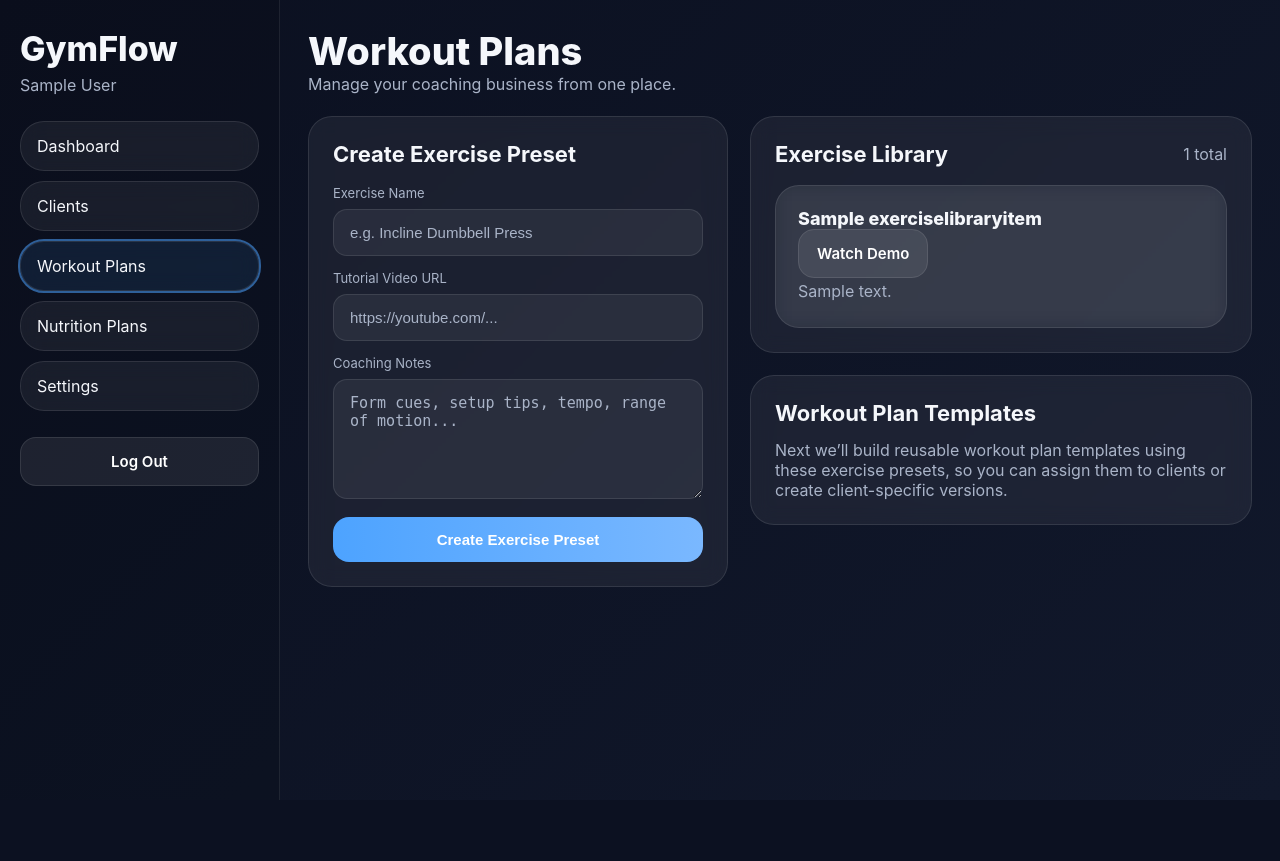
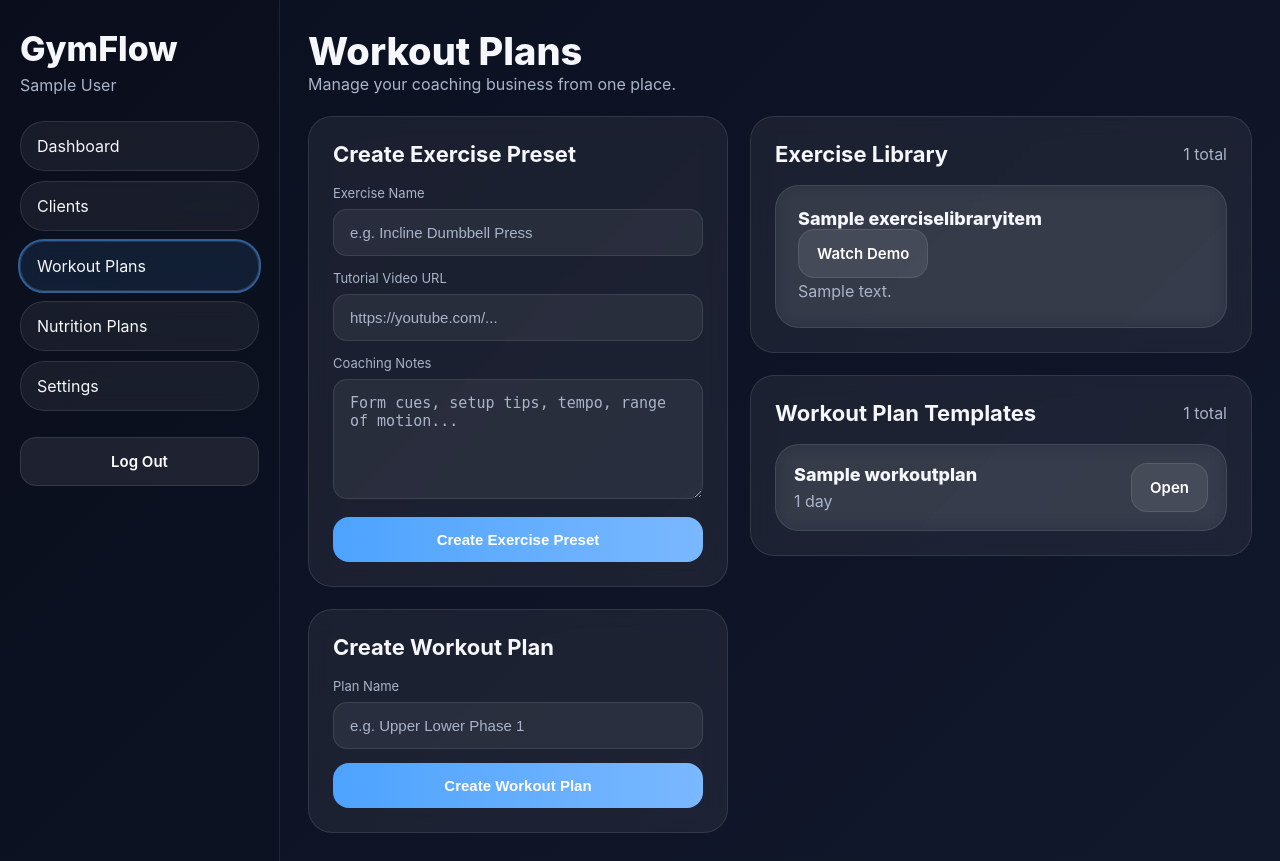
Before and after one commit to Deen-Codes/gymflow-backend, a Django app: page /dashboard/workout-plans/ in a window 1280 px wide. Before the commit the page ends 800 px from the top, so only its background shows below. Run offline with Django 4.2, Linux system fonts and the light colour scheme; a user stored in the database is signed in; tables that the repository leaves empty hold one stand-in row (values such as "Sample post").

Commit message:
Add workout plan builder

```diff
--- a/apps/users/dashboard_views.py
+++ b/apps/users/dashboard_views.py
@@ -8,10 +8,19 @@ from .forms import (
     CreateClientForm,
     AssignWorkoutPlanForm,
     CreateExerciseLibraryItemForm,
+    CreateWorkoutPlanForm,
+    CreateWorkoutDayForm,
+    AddExerciseToDayForm,
 )
 from .models import User
 from .serializers import ClientCreateSerializer, AssignWorkoutPlanSerializer
-from apps.workouts.models import WorkoutPlan, ExerciseLibraryItem
+from apps.workouts.models import (
+    WorkoutPlan,
+    WorkoutDay,
+    Exercise,
+    ExerciseSetTarget,
+    ExerciseLibraryItem,
+)
 
 
 def landing_page(request):
@@ -85,6 +94,7 @@ def _dashboard_context(request, page_title):
         "workout_plans": workout_plans,
         "exercise_library": exercise_library,
         "exercise_library_form": CreateExerciseLibraryItemForm(),
+        "create_workout_plan_form": CreateWorkoutPlanForm(),
     }
 
 
@@ -136,6 +146,36 @@ def trainer_workout_plans_page(request):
 
     context = _dashboard_context(request, "Workout Plans")
     return render(request, "dashboard/dashboard_workout_plans.html", context)
+
+
+@login_required
+def trainer_workout_plan_detail_page(request, plan_id):
+    if not _trainer_required(request):
+        return redirect("landing-page")
+
+    plan = get_object_or_404(
+        WorkoutPlan.objects.prefetch_related("days__exercises__sets"),
+        id=plan_id,
+        user=request.user,
+    )
+
+    days = plan.days.all().order_by("order")
+    add_exercise_forms = {
+        day.id: AddExerciseToDayForm(
+            trainer_user=request.user,
+            initial={"workout_day_id": day.id}
+        )
+        for day in days
+    }
+
+    context = _dashboard_context(request, f"Plan: {plan.name}")
+    context.update({
+        "plan": plan,
+        "days": days,
+        "create_day_form": CreateWorkoutDayForm(),
+        "add_exercise_forms": add_exercise_forms,
+    })
+    return render(request, "dashboard/workout_plan_detail.html", context)
 
 
 @login_required
@@ -256,3 +296,106 @@ def dashboard_create_exercise_library_item(request):
 
     messages.success(request, "Exercise preset created successfully.")
     return redirect("trainer-workout-plans-page")
+
+
+@login_required
+def dashboard_create_workout_plan(request):
+    if not _trainer_required(request):
+        return redirect("landing-page")
+
+    if request.method != "POST":
+        return redirect("trainer-workout-plans-page")
+
+    form = CreateWorkoutPlanForm(request.POST)
+
+    if not form.is_valid():
+        for _, errors in form.errors.items():
+            for error in errors:
+                messages.error(request, error)
+        return redirect("trainer-workout-plans-page")
+
+    plan = WorkoutPlan.objects.create(
+        user=request.user,
+        name=form.cleaned_data["name"],
+        is_active=True,
+    )
+
+    messages.success(request, "Workout plan created successfully.")
+    return redirect("trainer-workout-plan-detail", plan_id=plan.id)
+
+
+@login_required
+def dashboard_create_workout_day(request, plan_id):
+    if not _trainer_required(request):
+        return redirect("landing-page")
+
+    plan = get_object_or_404(WorkoutPlan, id=plan_id, user=request.user)
+
+    if request.method != "POST":
+        return redirect("trainer-workout-plan-detail", plan_id=plan.id)
+
+    form = CreateWorkoutDayForm(request.POST)
+
+    if not form.is_valid():
+        for _, errors in form.errors.items():
+            for error in errors:
+                messages.error(request, error)
+        return redirect("trainer-workout-plan-detail", plan_id=plan.id)
+
+    WorkoutDay.objects.create(
+        plan=plan,
+        title=form.cleaned_data["title"],
+        order=form.cleaned_data["order"],
+    )
+
+    messages.success(request, "Workout day added successfully.")
+    return redirect("trainer-workout-plan-detail", plan_id=plan.id)
+
+
+@login_required
+def dashboard_add_exercise_to_day(request, plan_id):
+    if not _trainer_required(request):
+        return redirect("landing-page")
+
+    plan = get_object_or_404(WorkoutPlan, id=plan_id, user=request.user)
+
+    if request.method != "POST":
+        return redirect("trainer-workout-plan-detail", plan_id=plan.id)
+
+    form = AddExerciseToDayForm(request.POST, trainer_user=request.user)
+
+    if not form.is_valid():
+        for _, errors in form.errors.items():
+            for error in errors:
+                messages.error(request, error)
+        return redirect("trainer-workout-plan-detail", plan_id=plan.id)
+
+    workout_day = get_object_or_404(
+        WorkoutDay,
+        id=form.cleaned_data["workout_day_id"],
+        plan=plan,
+    )
+
+    library_item = get_object_or_404(
+        ExerciseLibraryItem,
+        id=form.cleaned_data["exercise_library_item_id"],
+        user=request.user,
+    )
+
+    exercise = Exercise.objects.create(
+        workout_day=workout_day,
+        name=library_item.name,
+        label=form.cleaned_data["label"],
+        order=form.cleaned_data["order"],
+        superset_group=form.cleaned_data["superset_group"] or None,
+    )
+
+    for set_number in range(1, form.cleaned_data["set_count"] + 1):
+        ExerciseSetTarget.objects.create(
+            exercise=exercise,
+            set_number=set_number,
+            reps=form.cleaned_data["reps"],
+        )
+
+    messages.success(request, "Exercise added to workout day successfully.")
+    return redirect("trainer-workout-plan-detail", plan_id=plan.id)
--- a/apps/users/forms.py
+++ b/apps/users/forms.py
@@ -1,6 +1,6 @@
 from django import forms
 from .models import User
-from apps.workouts.models import WorkoutPlan
+from apps.workouts.models import WorkoutPlan, ExerciseLibraryItem, WorkoutDay
 
 
 class TrainerLoginForm(forms.Form):
@@ -32,3 +32,31 @@ class CreateExerciseLibraryItemForm(forms.Form):
     name = forms.CharField(max_length=255)
     video_url = forms.URLField(required=False)
     coaching_notes = forms.CharField(required=False, widget=forms.Textarea)
+
+
+class CreateWorkoutPlanForm(forms.Form):
+    name = forms.CharField(max_length=255)
+
+
+class CreateWorkoutDayForm(forms.Form):
+    title = forms.CharField(max_length=100)
+    order = forms.IntegerField(min_value=1)
+
+
+class AddExerciseToDayForm(forms.Form):
+    workout_day_id = forms.IntegerField(widget=forms.HiddenInput)
+    exercise_library_item_id = forms.ChoiceField(choices=[])
+    label = forms.CharField(max_length=10)
+    order = forms.IntegerField(min_value=1)
+    superset_group = forms.IntegerField(required=False, min_value=1)
+    set_count = forms.IntegerField(min_value=1, max_value=10)
+    reps = forms.CharField(max_length=20)
+
+    def __init__(self, *args, trainer_user=None, **kwargs):
+        super().__init__(*args, **kwargs)
+
+        if trainer_user is not None:
+            exercises = ExerciseLibraryItem.objects.filter(user=trainer_user).order_by("name")
+            self.fields["exercise_library_item_id"].choices = [
+                (exercise.id, exercise.name) for exercise in exercises
+            ]
--- a/templates/dashboard/dashboard_workout_plans.html
+++ b/templates/dashboard/dashboard_workout_plans.html
@@ -2,6 +2,7 @@
 
 {% block dashboard_content %}
 <div style="display:grid;grid-template-columns:420px 1fr;gap:22px;align-items:start;">
+    <div style="display:grid;gap:22px;">
         <div class="glass" style="padding:24px;">
             <div style="font-size:22px;font-weight:700;margin-bottom:18px;">Create Exercise Preset</div>
 
@@ -25,6 +26,22 @@
 
                 <button type="submit" class="btn btn-primary">Create Exercise Preset</button>
             </form>
+        </div>
+
+        <div class="glass" style="padding:24px;">
+            <div style="font-size:22px;font-weight:700;margin-bottom:18px;">Create Workout Plan</div>
+
+            <form method="post" action="{% url 'dashboard-create-workout-plan' %}" style="display:grid;gap:14px;">
+                {% csrf_token %}
+
+                <div>
+                    <label class="label">Plan Name</label>
+                    <input class="input" type="text" name="name" placeholder="e.g. Upper Lower Phase 1">
+                </div>
+
+                <button type="submit" class="btn btn-primary">Create Workout Plan</button>
+            </form>
+        </div>
     </div>
 
     <div style="display:grid;gap:22px;">
@@ -70,10 +87,33 @@
         </div>
 
         <div class="glass" style="padding:24px;">
-            <div style="font-size:22px;font-weight:700;margin-bottom:14px;">Workout Plan Templates</div>
+            <div style="display:flex;justify-content:space-between;align-items:center;margin-bottom:18px;">
+                <div style="font-size:22px;font-weight:700;">Workout Plan Templates</div>
+                <div class="muted">{{ workout_plans|length }} total</div>
+            </div>
+
+            {% if workout_plans %}
+                <div style="display:grid;gap:14px;">
+                    {% for plan in workout_plans %}
+                        <a href="{% url 'trainer-workout-plan-detail' plan.id %}" class="glass" style="padding:18px;display:block;">
+                            <div style="display:flex;justify-content:space-between;align-items:center;gap:16px;">
+                                <div>
+                                    <div style="font-size:18px;font-weight:800;margin-bottom:6px;">{{ plan.name }}</div>
+                                    <div class="muted">{{ plan.days.count }} day{{ plan.days.count|pluralize }}</div>
+                                </div>
+
+                                <div class="btn btn-secondary" style="pointer-events:none;">
+                                    Open
+                                </div>
+                            </div>
+                        </a>
+                    {% endfor %}
+                </div>
+            {% else %}
                 <div class="muted">
-                Next we’ll build reusable workout plan templates using these exercise presets, so you can assign them to clients or create client-specific versions.
+                    No workout plan templates yet. Create your first one on the left.
                 </div>
+            {% endif %}
         </div>
     </div>
 </div>
```
Also changed, not shown: apps/users/dashboard_urls.py (+11 -0 lines), templates/dashboard/workout_plan_detail.html (added, +131 -0 lines). Lines whose indentation alone changed are shown as unchanged.
